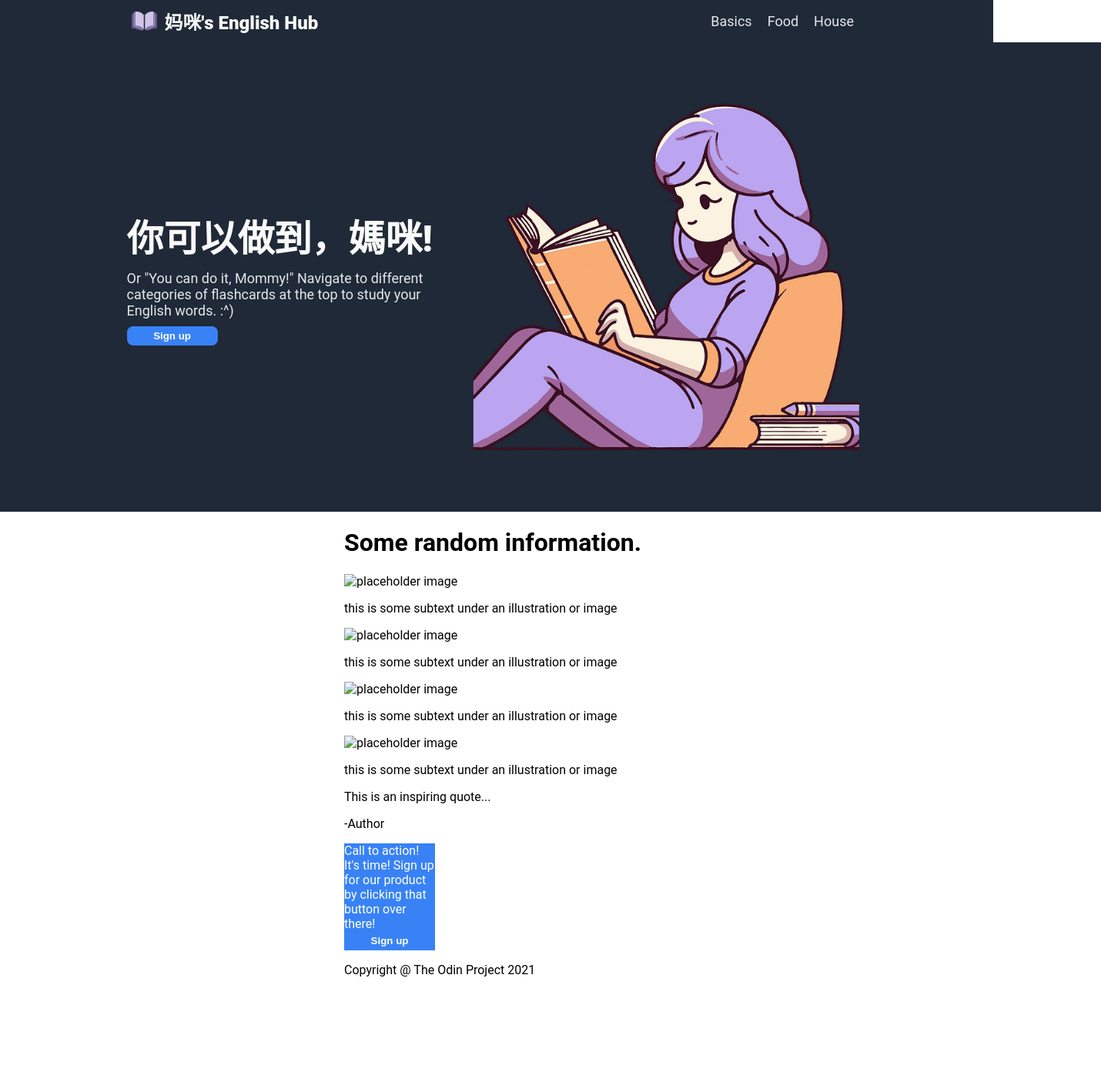
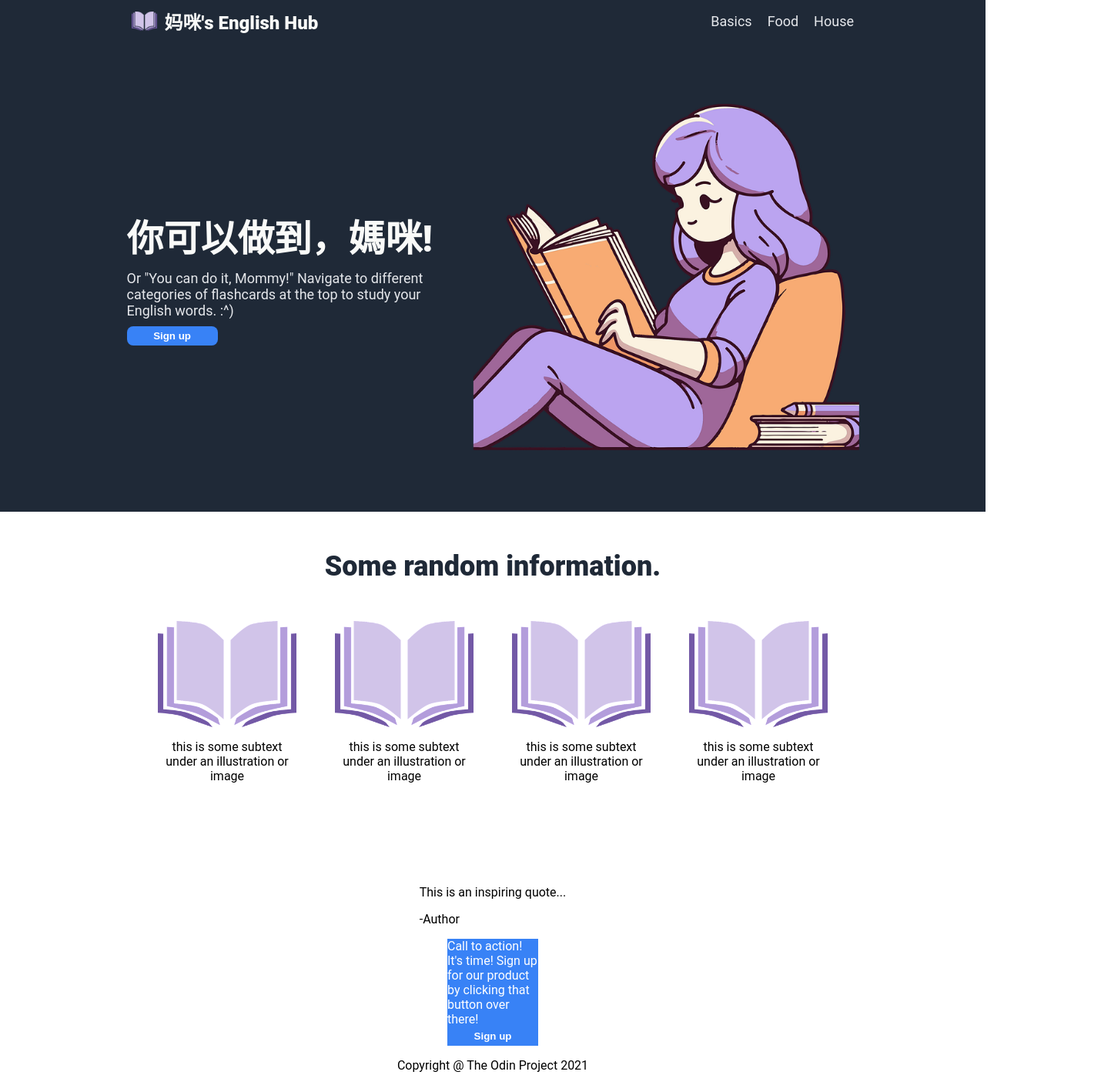
Before and after one commit to tinadang/landing-page, a plain HTML site: page index.html in a window 1280 px wide. Shown: the whole page at 77% size, 1430 px wide, since content can reach past the window. Before the commit the page ends 1286 px from the top, so only its background shows below. Drawn offline with Linux system fonts and the light colour scheme.

Commit message:
Complete information section

```diff
--- a/index.html
+++ b/index.html
@@ -27,22 +27,25 @@
         </div>
 
         <div class="information">
-            <h1>Some random information.</h1>
+            <h1 class="info-header">Some random information.</h1>
+            <div class="cards">
                 <div class="info-card">
-                <img src="" alt="placeholder image">
-                <p>this is some subtext under an illustration or image</p>
+                    <img src="./images/book.png" alt="placeholder image">
+                    <p class="info-text">this is some subtext under an illustration or image</p>
                 </div>
                 <div class="info-card">
-                <img src="" alt="placeholder image">
-                <p>this is some subtext under an illustration or image</p>
+                    <img src="./images/book.png" alt="placeholder image">
+                    <p class="info-text">this is some subtext under an illustration or image</p>
                 </div>
                 <div class="info-card">
-                <img src="" alt="placeholder image">
-                <p>this is some subtext under an illustration or image</p>
+                    <img src="./images/book.png" alt="placeholder image">
+                    <p class="info-text">this is some subtext under an illustration or image</p>
                 </div>
                 <div class="info-card">
-                <img src="" alt="placeholder image">
-                <p>this is some subtext under an illustration or image</p>
+                    <img src="./images/book.png" alt="placeholder image">
+                    <p class="info-text">this is some subtext under an illustration or image</p>
+                </div>
+            </div>
         </div>
 
         <div class="quote">
@@ -63,6 +66,6 @@
         <div class="footer">
             <p>Copyright @ The Odin Project 2021</p>
         </div>
-        </div>
+
     </body>
 </html>
--- a/styles.css
+++ b/styles.css
@@ -2,8 +2,6 @@
 
 body {
     font-family: Roboto, sans-serif;
-    min-width: 100vh;
-    padding: 0px;
     margin: 0px;
     display: flex;
     flex-direction: column;
@@ -11,11 +9,11 @@ body {
 }
 
 ul {
+    list-style-type: none;
     padding: 0px;
     margin: 0px;
-    list-style-type: none;
-    margin-left: 500px;
     display: flex;
+    align-items: center;
     gap: 20px;
 }
 
@@ -55,22 +53,23 @@ a,
     width: 100%;
     background-color: #1F2937;
     display: flex;
-    flex-shrink: 1;
+    flex: 1;
 }
 
 .header-logo-text {
     font-weight: 900;
     font-size: 24px;
+    margin-right: 500px;
     flex-shrink: 0;
 }
 
 .navigation-bar {
-    padding: 10px;
     height: 40px;
+    margin: 0px;
+    padding: 10px 0px;
     justify-content: center;
     align-items: center;
     gap: 10px;
-    flex: 0;
 }
 
 .logo {
@@ -86,17 +85,18 @@ a,
 }
 
 .title {
-    padding: 80px 150px;
+    padding: 80px 0px;
     justify-content: center;
     align-items: center;
-    flex: 0;
     gap: 50px;
 }
 
 .title-and-description {
     width: 400px;
+    height: 450px;
     display: flex;
     flex-direction: column;
+    justify-content: center;
     gap: 10px;
 }
 
@@ -105,3 +105,35 @@ a,
     height: 450px;
     transform: scaleX(-1);
 }
+
+.information {
+    width: 100%;
+    margin-bottom: 100px;
+    display: flex;
+    flex-direction: column;
+    align-items: center;
+}
+
+.info-header {
+    color: #1F2937;
+    font-size: 36px;
+    font-weight: 900;
+    margin: 50px 0px;
+}
+
+.cards {
+    display: flex;
+    justify-content: space-between;
+    gap: 50px;
+}
+
+.info-card {
+    display: flex;
+    width: 180px;
+    flex-direction: column;
+}
+
+.info-text {
+    text-align: center;
+    width: 180px;
+}
```
Lines whose indentation alone changed are shown as unchanged.
